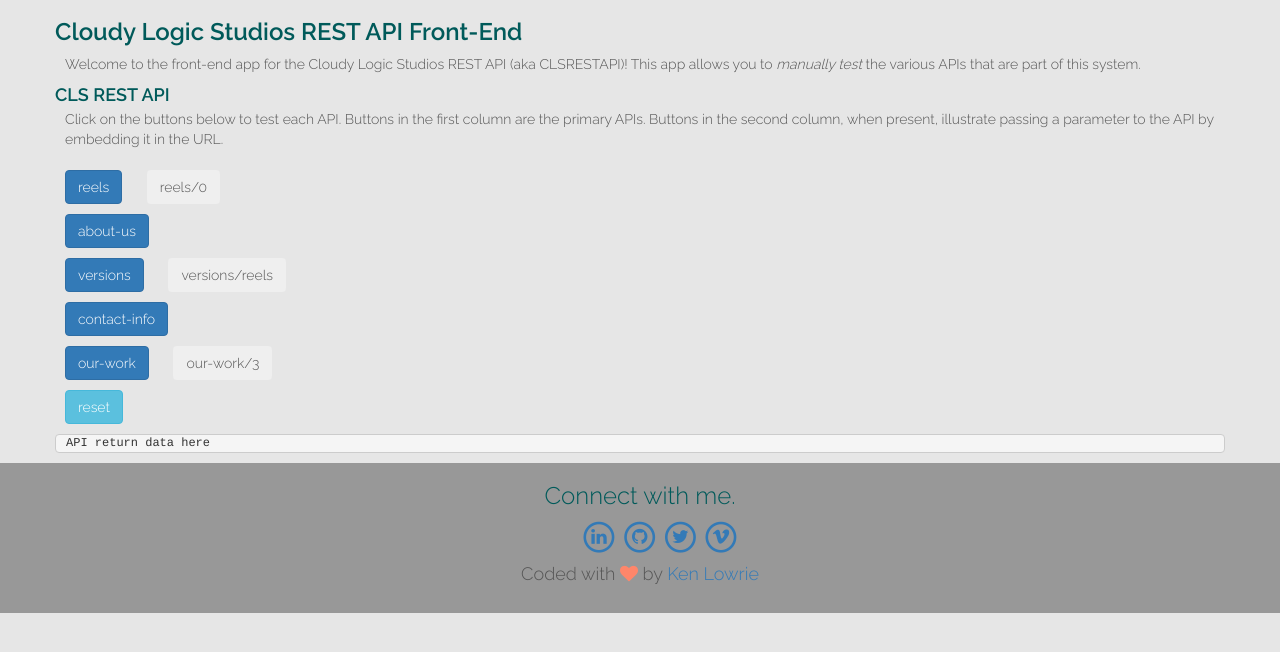
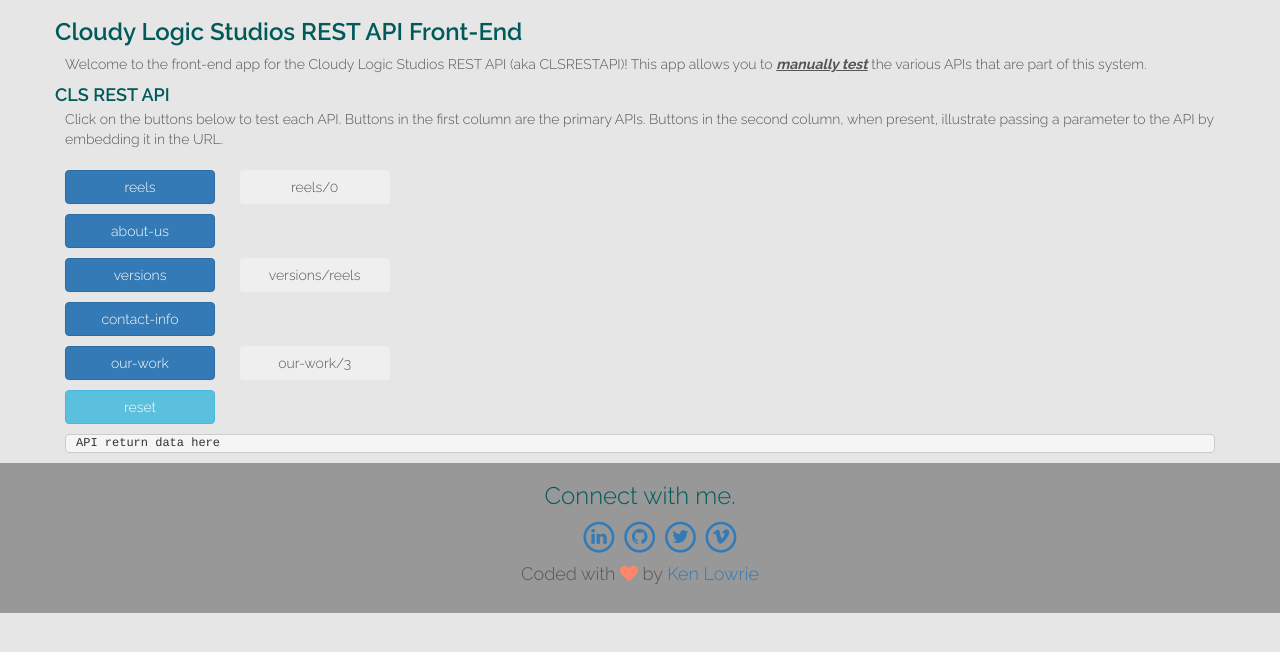
Before and after one commit to cloudylogic/clsrestapi, a PHP site: page / in a window 1280 px wide. Shown: the part 51-703 px from the top of the page. Run offline with PHP 8.4, Linux system fonts and the light colour scheme; some libraries are stand-ins or nearby versions.

Commit message:
Additional styling for cleaning up the page.

```diff
--- a/src/css/styles.css
+++ b/src/css/styles.css
@@ -44,6 +44,11 @@ img {
     max-width: 100%;
 }
 
+em {
+	font-weight: bold;
+	text-decoration: underline;
+}
+
 /* @import modules/_header.css */
 
 /* TODO: Fix this $color-header-text */
@@ -74,13 +79,14 @@ img {
     padding: 0 1rem;
 }
 input {
-	margin: 10px 10px 10px 10px;
+    width: 150px;
+    margin: 10px;
 }
 #reply {
 	font-family: Courier-new, Courier;
     font-size: 1.2rem;
     padding: 0 1rem;
-    margin-top: 10px;
+    margin: 1rem;
 }
 pre {
 	white-space: pre-wrap;
@@ -98,6 +104,7 @@ pre {
     margin-top: 2rem;
     margin-bottom: 1rem;
 }
+/* TODO: another missing color variable */
 .footer a {
     color: $color-lk-main;
 }
@@ -117,5 +124,3 @@ pre {
 .footer #footer-bottom .fa-heart {
     color: #ff866a;
 }
-
-#main {}
```
